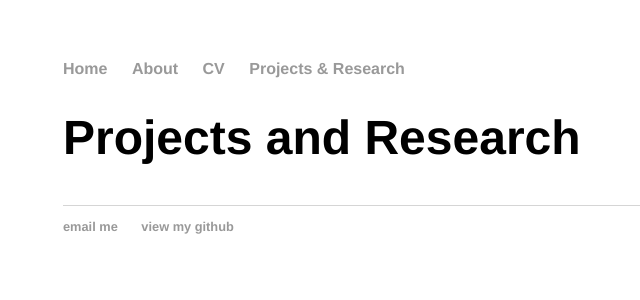
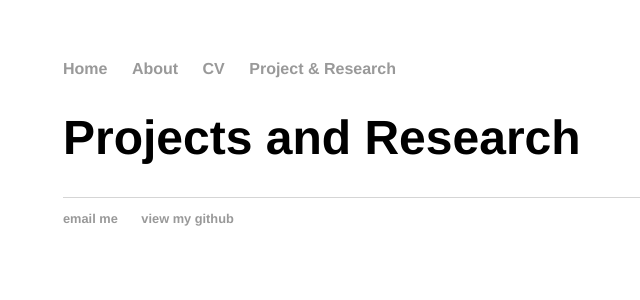
Before and after one commit to jonathanmcchesney/jonathanmcchesney.github.io, a Jekyll site: the page built from experience/index.html, in a window 1280 px wide. Shown: the top 300 px of the page, without its empty margins (129-769 px from the left). Built offline with Jekyll 4.4.1, drawn with Linux system fonts in a browser that asks for light colours.

Commit message:
chore: update blog links

```diff
--- a/_layouts/default.html
+++ b/_layouts/default.html
@@ -11,7 +11,7 @@
 	        		<li><a href="/">Home</a></li>
 		        	<li><a href="/about">About</a></li>
 	        		<li><a href="/cv">CV</a></li>
-	        		<li><a href="/experience">Projects & Research</a></li>
+	        		<li><a href="/blog">Project & Research</a></li>
 	    		</ul>
 			</nav>
 			<div class="container">
--- a/css/main.css
+++ b/css/main.css
@@ -33,11 +33,11 @@ footer {
     font-size: .8em;
 }
 
-ul.projects {
+ul.posts {
     margin: 20px auto 40px;
     font-size: 1.5em;
 }
 
-ul.projects li {
+ul.posts li {
     list-style: none;
 }
```
